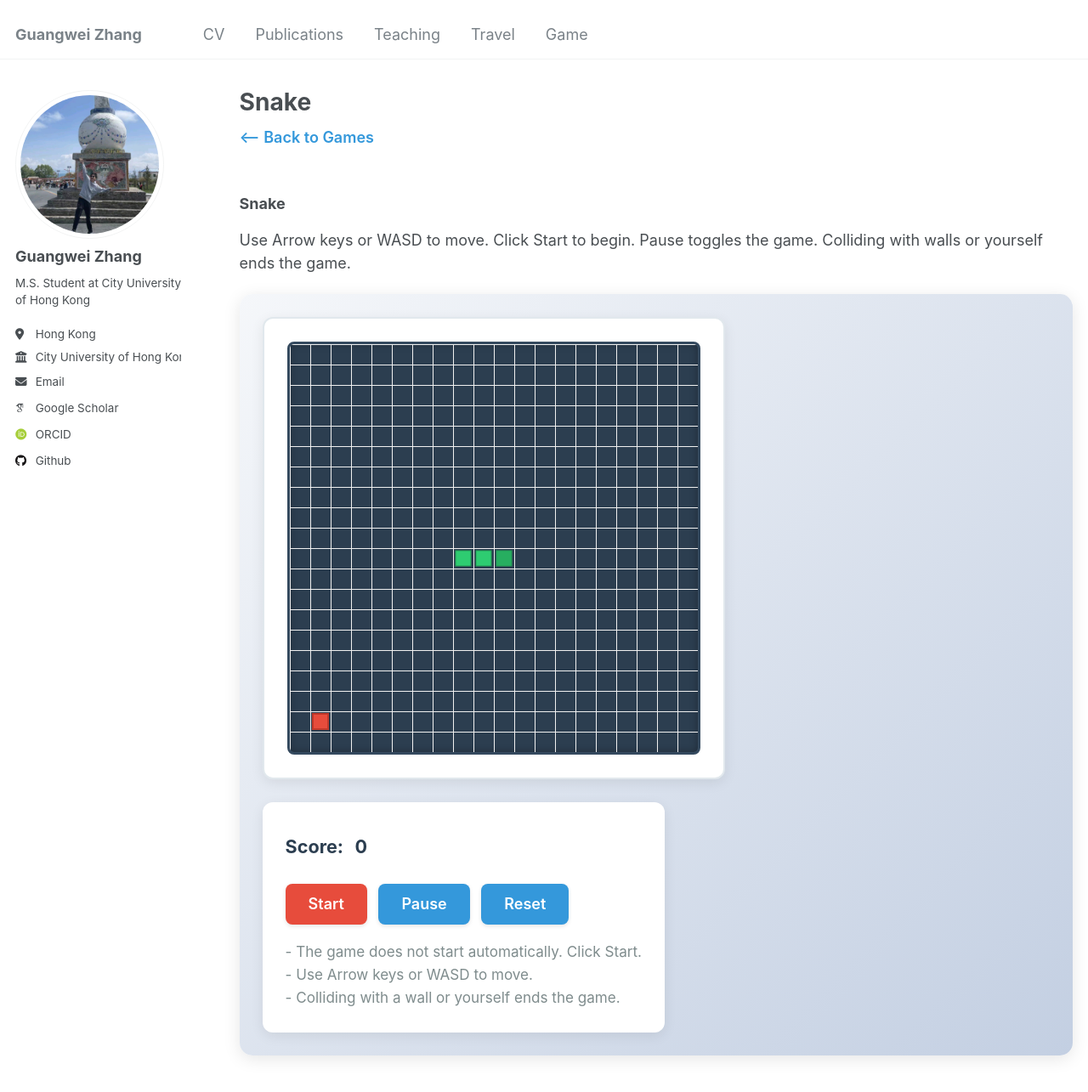
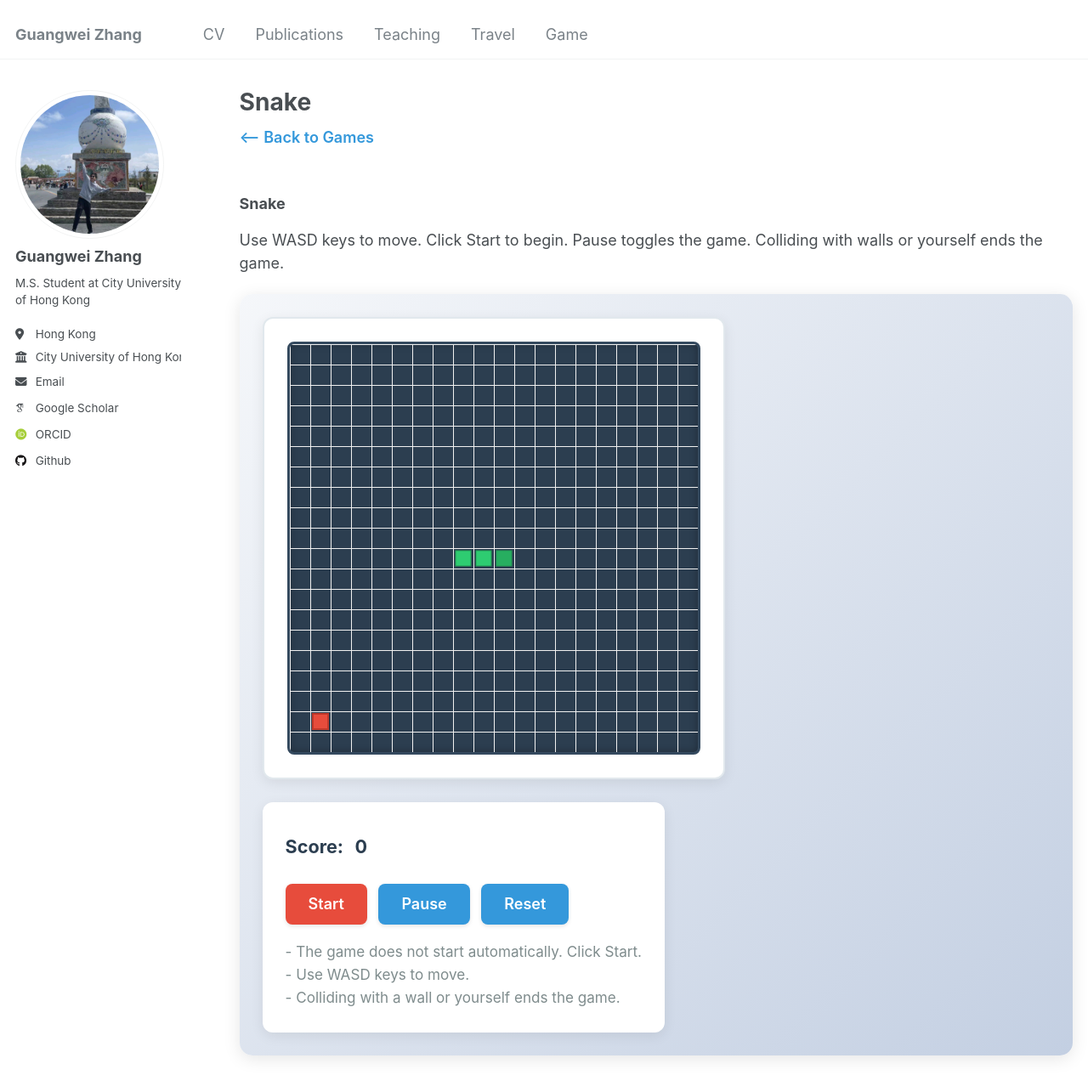
Before and after one commit to changhu73/changhu73.github.io, a Jekyll site: the page built from _pages/games/snake.html, in a window 1280 px wide and 1400 px high. Shown: the top 1285 px of the window at 85% size. Built offline with Jekyll 4.4.1, drawn with Linux system fonts in a browser that asks for light colours; some web fonts are replaced.

Commit message:
fix(games/snake): restrict controls to WASD only, update instructions
Removes support for Arrow keys in the Snake game, allowing only WASD keys
for movement to align with user requirements. Updated all user-facing
instructions and descriptions to reflect this control change for clarity.

This change ensures user expectations are met and prevents confusion with
available controls. No impact on save data or other games.

```diff
--- a/_data/games.yml
+++ b/_data/games.yml
@@ -1,5 +1,5 @@
 # List of available games to display on the Games index page
 - title: Snake
   slug: snake
-  description: "Use Arrow keys or WASD to move. Eat apples to grow, avoid walls and yourself."
+  description: "Use WASD keys to move. Eat apples to grow, avoid walls and yourself."
   icon: "🐍"
--- a/_pages/game.html
+++ b/_pages/game.html
@@ -99,7 +99,7 @@ author_profile: true
     <a href="/game/snake/" class="game-card">
       <div class="game-icon">🐍</div>
       <div class="game-title">Snake</div>
-      <div class="game-desc">Use Arrow keys or WASD to move. Eat apples to grow, avoid walls and yourself.</div>
+      <div class="game-desc">Use WASD keys to move. Eat apples to grow, avoid walls and yourself.</div>
       <div class="game-actions"><span class="btn-play">Play</span></div>
     </a>
   {% endif %}
--- a/_pages/games/snake.html
+++ b/_pages/games/snake.html
@@ -8,7 +8,7 @@ author_profile: true
 <a href="/game/" class="back-link" style="display:inline-flex;align-items:center;gap:.4rem;margin-bottom:1rem;text-decoration:none;color:#3498db;font-weight:600;">⟵ Back to Games</a>
 
 <h3>Snake</h3>
-<p>Use Arrow keys or WASD to move. Click Start to begin. Pause toggles the game. Colliding with walls or yourself ends the game.</p>
+<p>Use WASD keys to move. Click Start to begin. Pause toggles the game. Colliding with walls or yourself ends the game.</p>
 
 <style>
   .game-wrapper {
@@ -110,7 +110,7 @@ author_profile: true
     </div>
     <div class="snake-info">
       - The game does not start automatically. Click Start.<br/>
-      - Use Arrow keys or WASD to move.<br/>
+      - Use WASD keys to move.<br/>
       - Colliding with a wall or yourself ends the game.
     </div>
   </div>
```
Also changed, not shown: other parts of _pages/games/snake.html (+4 -4 lines).
